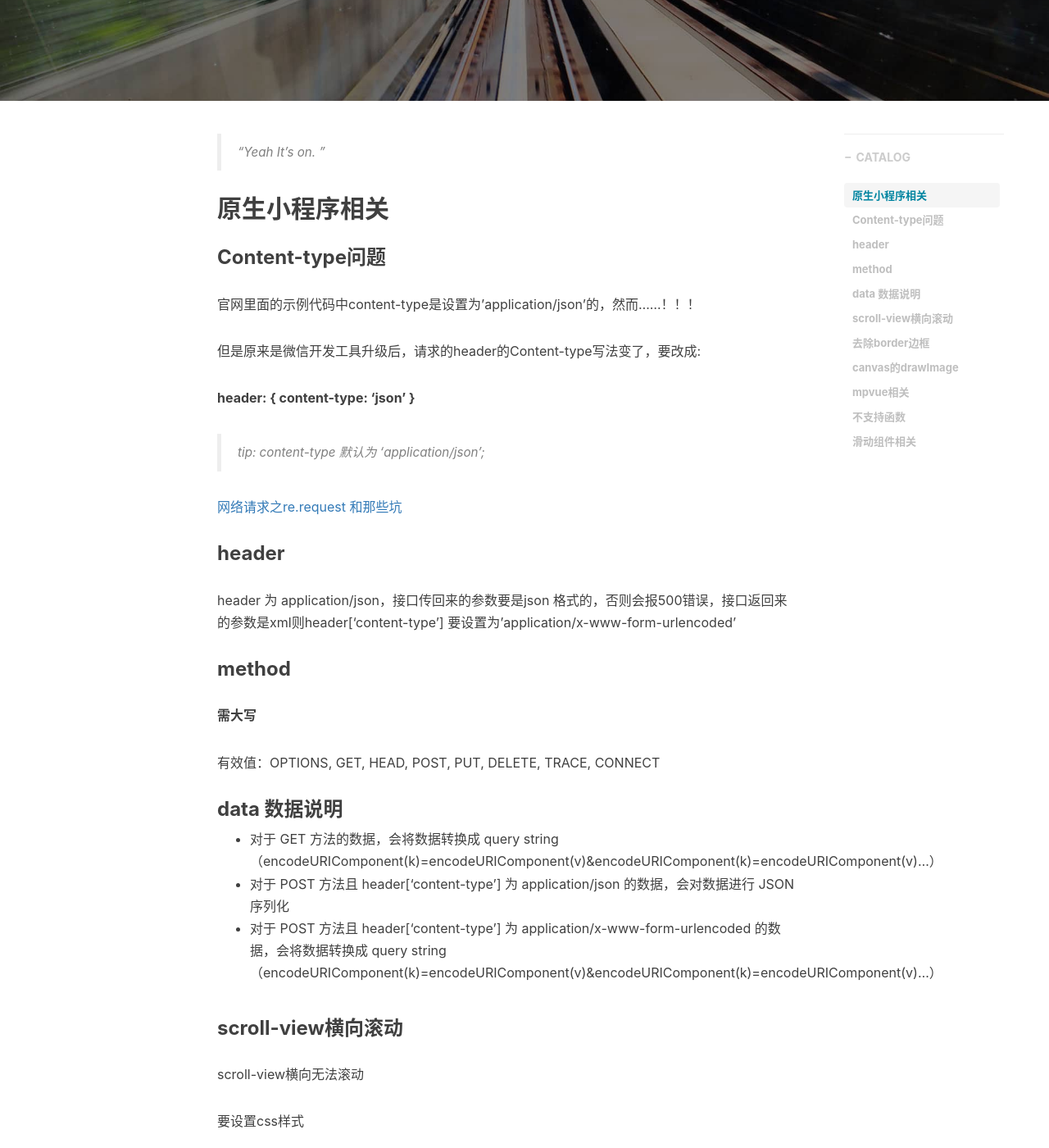
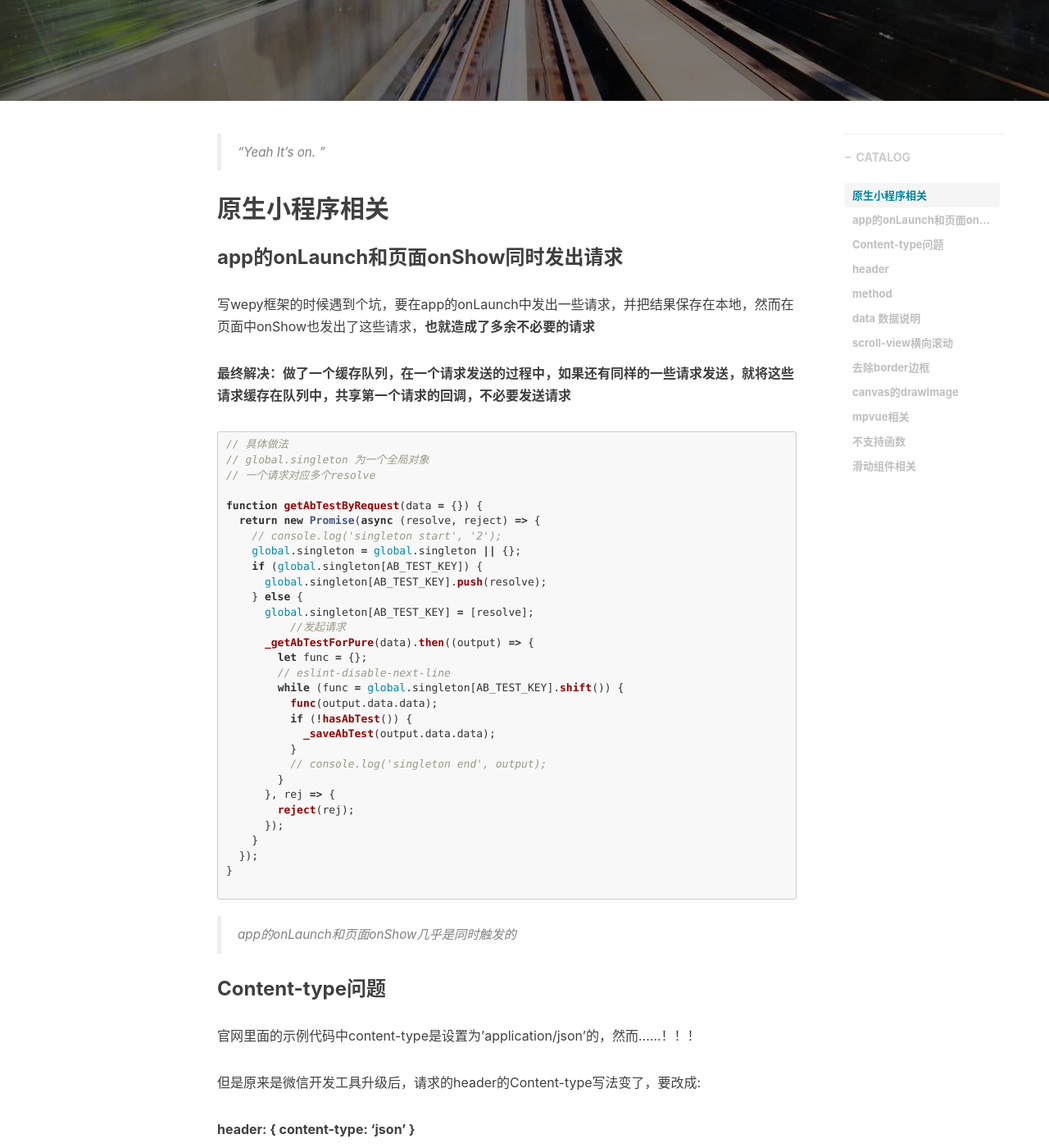
Before and after one commit to stephen-mi/QinZhen001.github.io, a Jekyll site: the page built from _posts/2018-05-26-微信小程序爬坑-myblog.markdown, in a window 1280 px wide and 1400 px high, scrolled down 334 px. Shown: the whole window at 82% size. Built offline with Jekyll 4.4.1, drawn with Linux system fonts in a browser that asks for light colours; nearby versions of some CDN libraries; comment, search, counter and statistics services are not loaded.

Commit message:
qz commit

````diff
--- a/_posts/2018-01-11-常用网站-myblog.markdown
+++ b/_posts/2018-01-11-常用网站-myblog.markdown
@@ -137,6 +137,10 @@
 [https://contrast-ratio.com/](https://contrast-ratio.com/)
 
 
+
+### svg背景
+[https://philiprogers.com/svgpatterns/#argyle](https://philiprogers.com/svgpatterns/#argyle)
+
 ## 需要翻墙
 
 ### 图标库
--- a/_posts/2018-05-26-微信小程序爬坑-myblog.markdown
+++ b/_posts/2018-05-26-微信小程序爬坑-myblog.markdown
@@ -14,6 +14,50 @@
 
 
 ## 原生小程序相关
+
+
+
+### app的onLaunch和页面onShow同时发出请求
+
+写wepy框架的时候遇到个坑，要在app的onLaunch中发出一些请求，并把结果保存在本地，然而在页面中onShow也发出了这些请求，**也就造成了多余不必要的请求**
+
+**最终解决：做了一个缓存队列，在一个请求发送的过程中，如果还有同样的一些请求发送，就将这些请求缓存在队列中，共享第一个请求的回调，不必要发送请求**
+
+```javascript
+// 具体做法
+// global.singleton 为一个全局对象
+// 一个请求对应多个resolve
+
+function getAbTestByRequest(data = {}) {
+  return new Promise(async (resolve, reject) => {
+    // console.log('singleton start', '2');
+    global.singleton = global.singleton || {};
+    if (global.singleton[AB_TEST_KEY]) {
+      global.singleton[AB_TEST_KEY].push(resolve);
+    } else {
+      global.singleton[AB_TEST_KEY] = [resolve];
+	  //发起请求
+      _getAbTestForPure(data).then((output) => {
+        let func = {};
+        // eslint-disable-next-line
+        while (func = global.singleton[AB_TEST_KEY].shift()) {
+          func(output.data.data);
+          if (!hasAbTest()) {
+            _saveAbTest(output.data.data);
+          }
+          // console.log('singleton end', output);
+        }
+      }, rej => {
+        reject(rej);
+      });
+    }
+  });
+}
+
+```
+
+
+>app的onLaunch和页面onShow几乎是同时触发的
 
 ### Content-type问题
 
@@ -101,6 +145,7 @@
 
 
 
+
 ## mpvue相关
 
 [http://mpvue.com/mpvue/](http://mpvue.com/mpvue/)
````
Also changed, not shown: _posts/2017-07-26-Node.js入门-myblog.markdown (+22 -0 lines).
